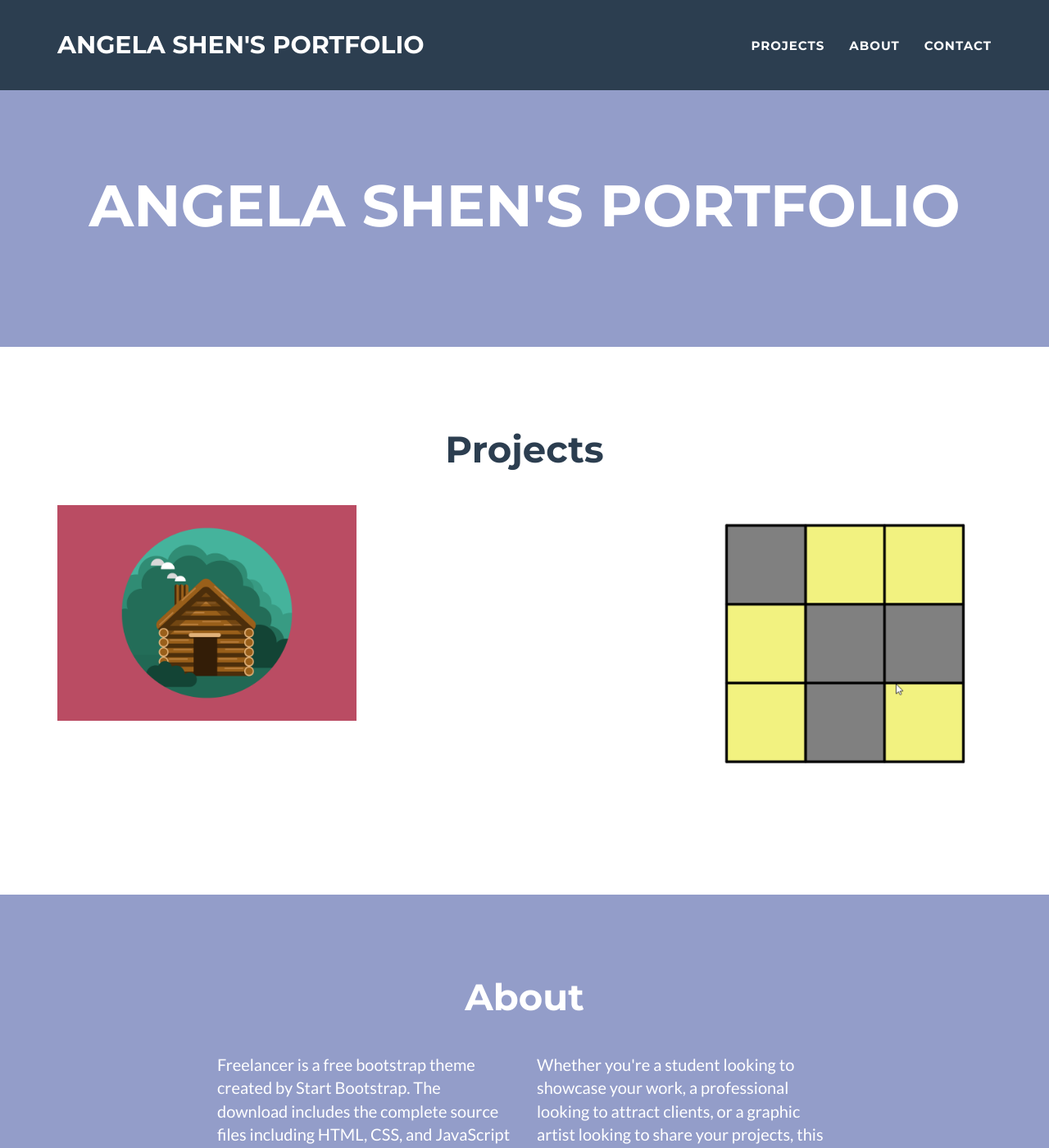
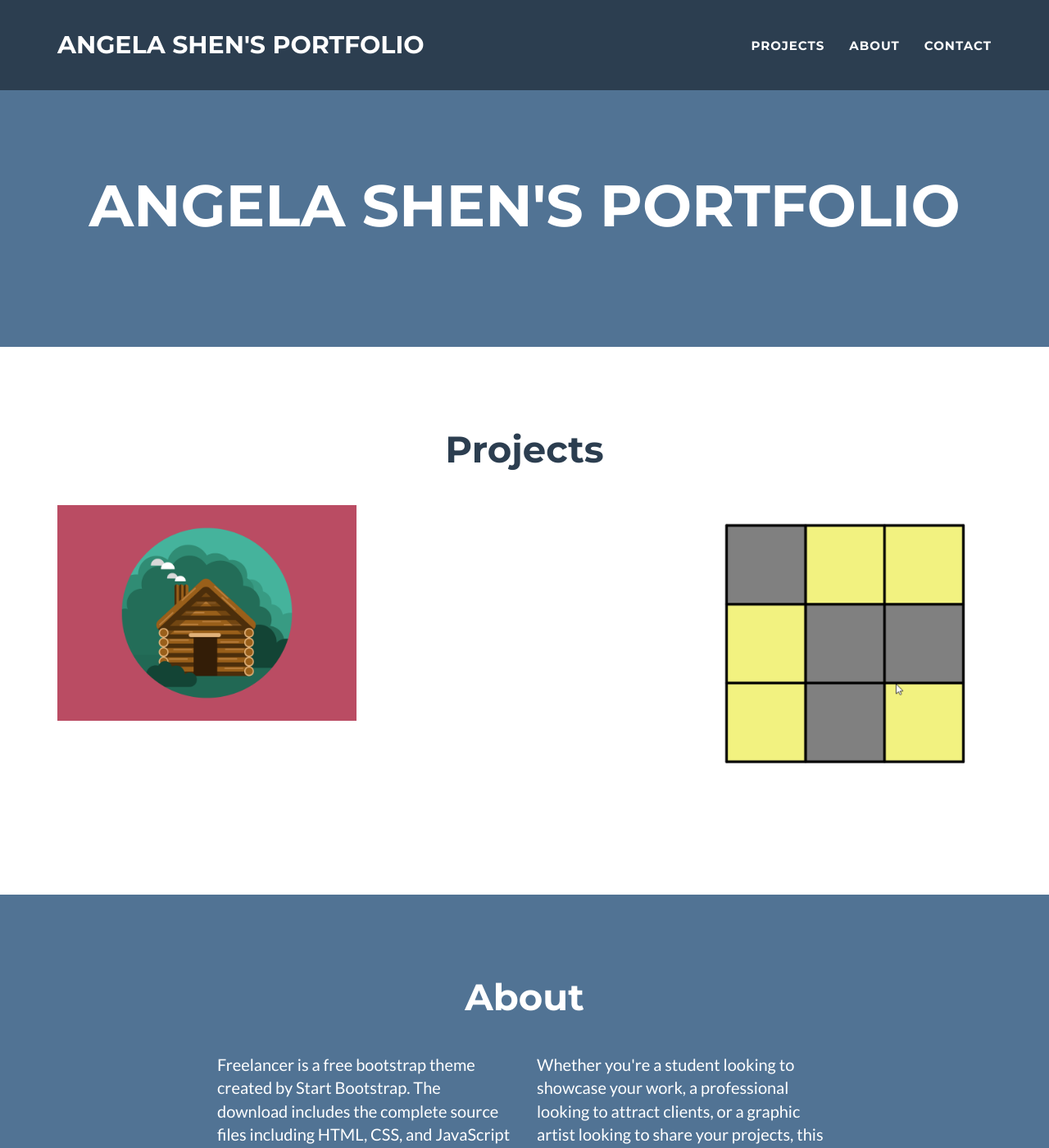
Before and after one commit to shen02/portfolio, a Jekyll site: the page built from _posts/2014-07-18-project-1.markdown, in a window 1280 px wide and 1400 px high. Shown: the whole window at 82% size. Built offline with Jekyll 4.4.1, drawn with Linux system fonts in a browser that asks for light colours.

Commit message:
Updated posts

```diff
--- a/_config.yml
+++ b/_config.yml
@@ -25,8 +25,8 @@ disqus_shortname: myshortname
 
 # Color settings (hex-codes without the leading hash-tag)
 color:
-  primary: 939dc9 #18bc9c-80B3FF
-  primary-rgb: "147, 157, 201" #"24,288,156" #"128,179,255"
+  primary: 517394 #18bc9c-80B3FF
+  primary-rgb: "147, 157, 201" #"24,288,156""128,179,255"
   secondary: 2c3e50 #FD6E8A
   secondary-dark: 233140 #A2122F
 
```
